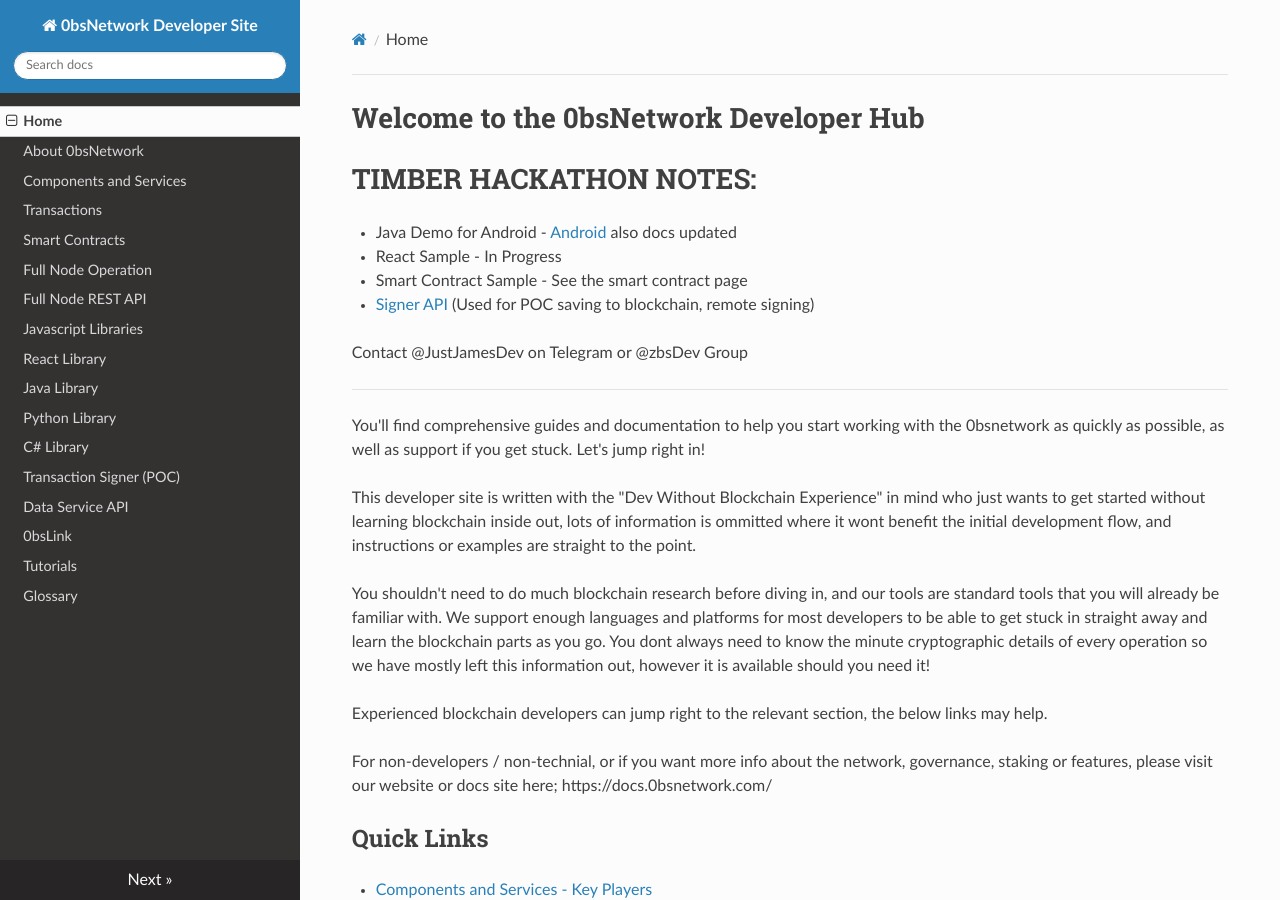
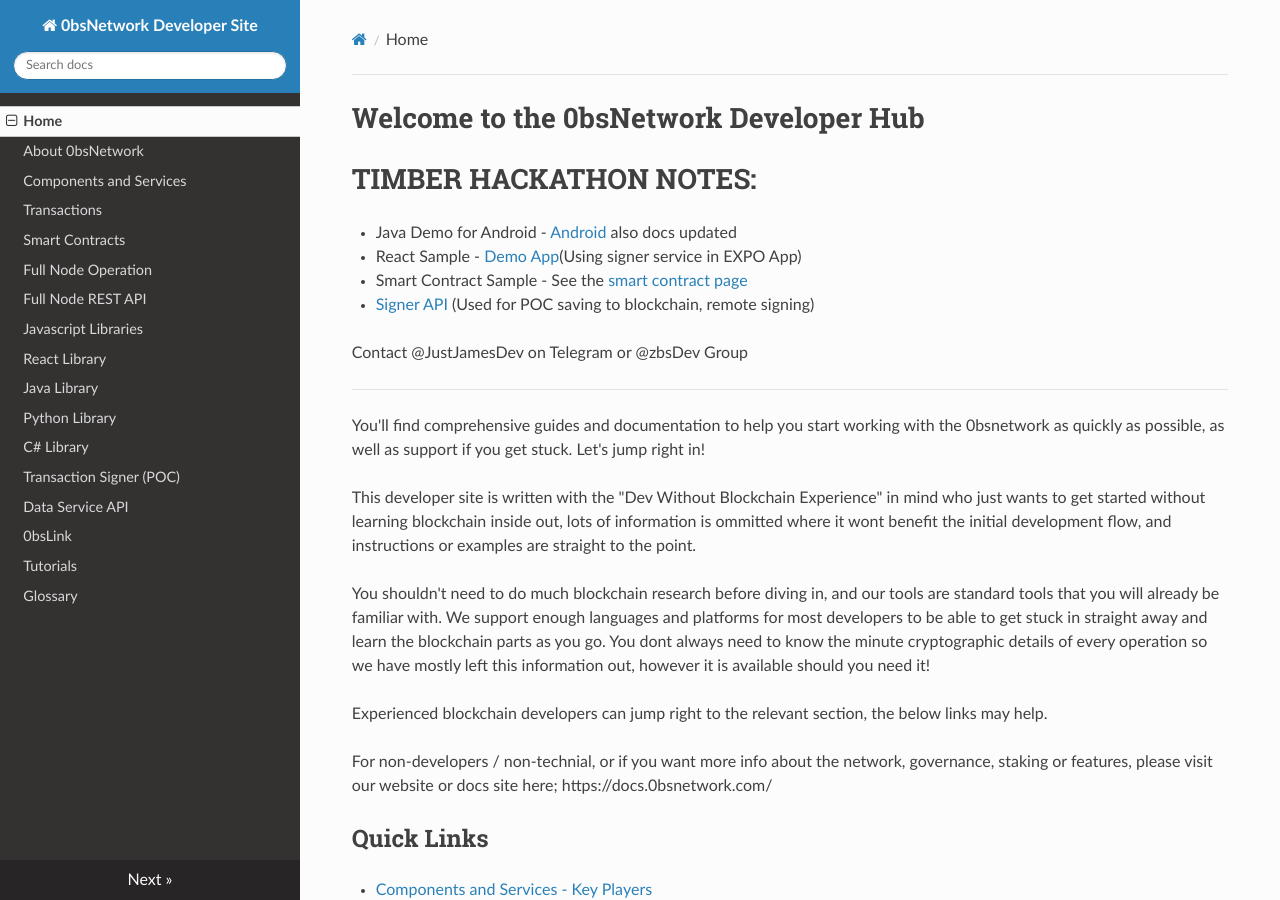
Before and after one commit to 0bsnetwork/developer.0bsnetwork.com, an MkDocs documentation site: the page built from docs/index.md, in a window 1280 px wide and 900 px high. Built offline with MkDocs 1.6.1, drawn with Linux system fonts in a browser that asks for light colours; nearby versions of some CDN libraries.

Commit message:
Add signer-demo

```diff
--- a/docs/index.md
+++ b/docs/index.md
@@ -3,8 +3,8 @@
 # TIMBER HACKATHON NOTES:
 
 - Java Demo for Android - [Android](resources/SendDataToBlockchain.zip) also docs updated
-- React Sample - In Progress
-- Smart Contract Sample - See the smart contract page
+- React Sample - [Demo App](resources/signer-demo.zip)(Using signer service in EXPO App)
+- Smart Contract Sample - See the [smart contract page](smartcontracts.md)
 - [Signer API](signer.md) (Used for POC saving to blockchain, remote signing)
 
 Contact @JustJamesDev on Telegram or @zbsDev Group
```
Also changed, not shown: 3 other files.
